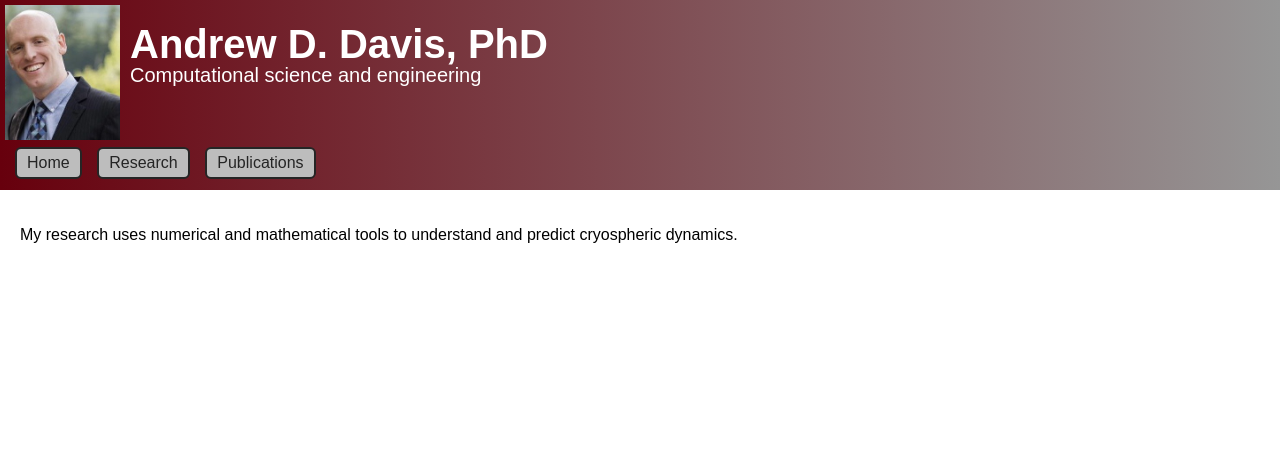
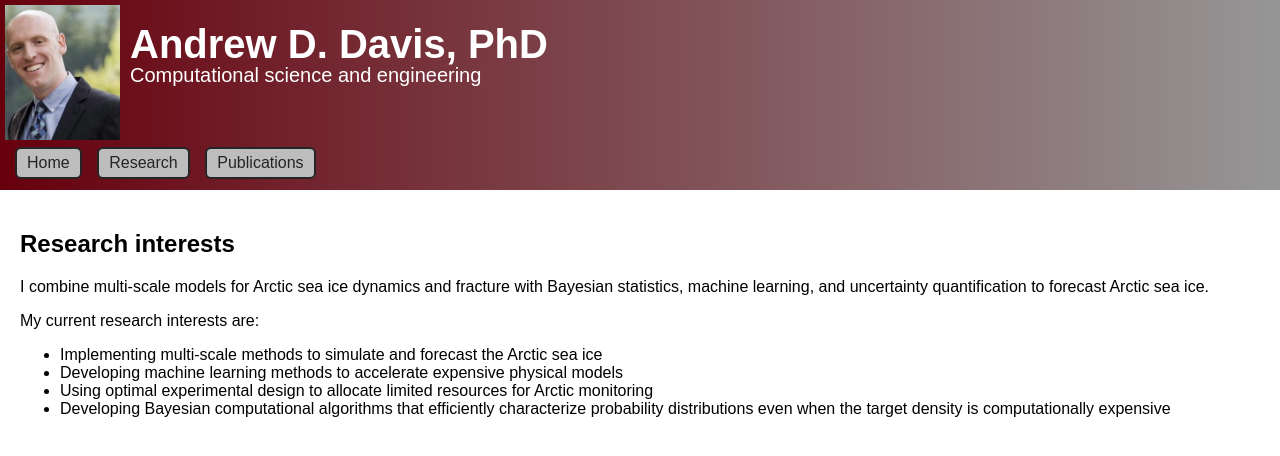
Before and after one commit to andyddavis/andyddavis.github.io, a Jekyll site: the page built from research.md, in a window 1280 px wide. Shown: the top 456 px of the page. Built offline with Jekyll 4.4.1, drawn with Linux system fonts in a browser that asks for light colours.

Commit message:
Update research.md

```diff
--- a/research.md
+++ b/research.md
@@ -3,4 +3,13 @@ title: Research
 layout: default
 ---
 
-My research uses numerical and mathematical tools to understand and predict cryospheric dynamics.
+
+# Research interests
+
+I combine multi-scale models for Arctic sea ice dynamics and fracture with Bayesian statistics, machine learning, and uncertainty quantification to forecast Arctic sea ice.
+
+My current research interests are:
+- Implementing multi-scale methods to simulate and forecast the Arctic sea ice
+- Developing machine learning methods to accelerate expensive physical models
+- Using optimal experimental design to allocate limited resources for Arctic monitoring
+- Developing Bayesian computational algorithms that efficiently characterize probability distributions even when the target density is computationally expensive
```
